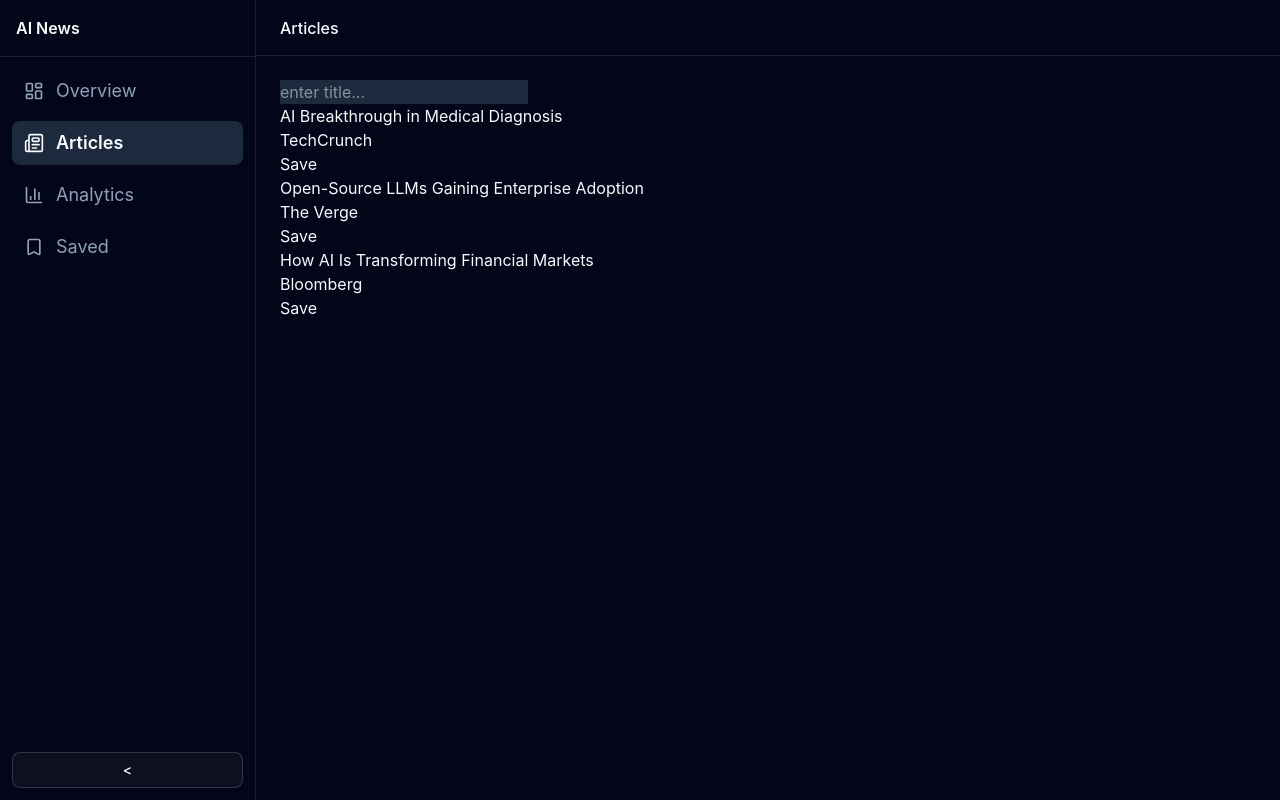
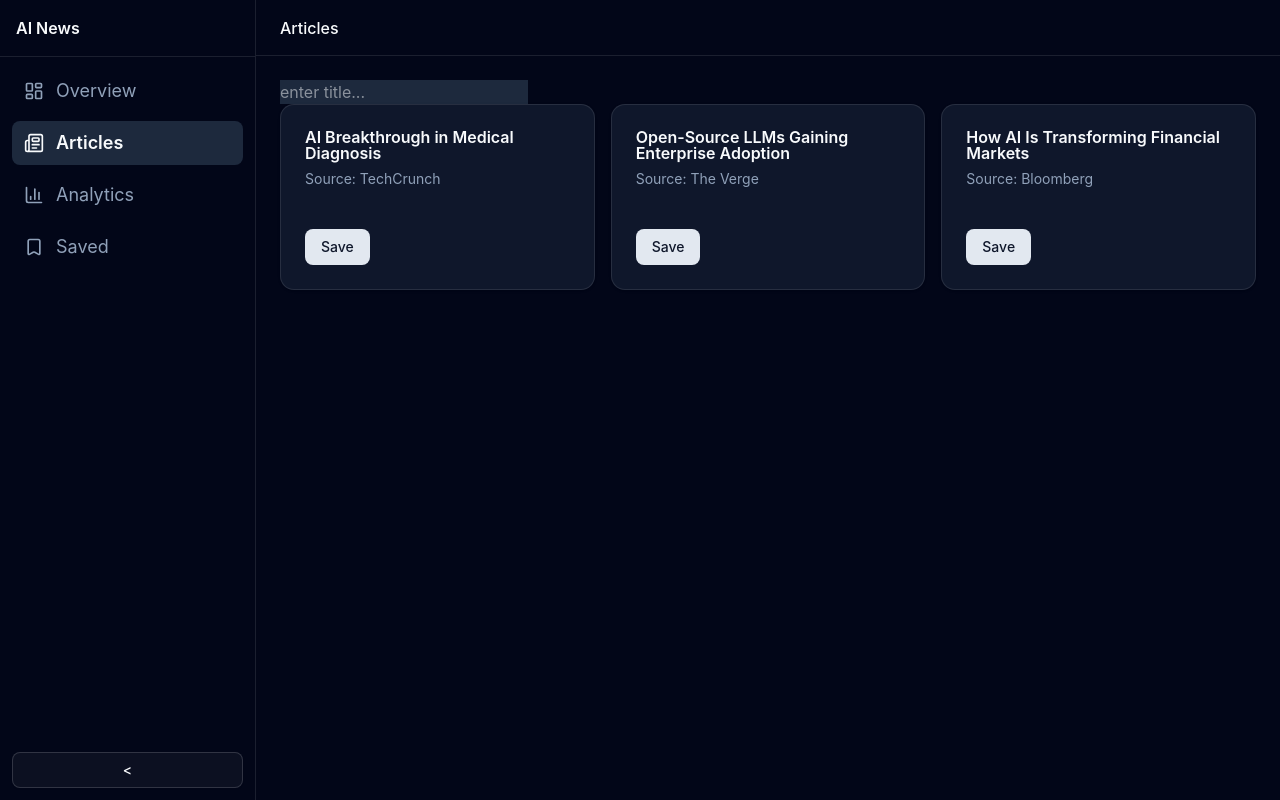
Before and after one commit to Neel37389/ai-news-intelligence-dashboard, a Next.js app: page /dashboard/articles in a window 1280 px wide. Built offline with nearby package versions, Linux system fonts and the light colour scheme.

Commit message:
Styled the articleitems componet and made each article a card

```diff
--- a/src/components/ArticleItem.jsx
+++ b/src/components/ArticleItem.jsx
@@ -1,13 +1,25 @@
+import {
+  Card,
+  CardHeader,
+  CardTitle,
+  CardDescription,
+  CardFooter,
+} from "./ui/card";
+
+import { Button } from "./ui/button";
+
 export const ArticleItem = ({ item, savedIds, toggleSave }) => {
   return (
-    <li>
-      <div>
-        <h1>{item.title}</h1>
-        <p>{item.source}</p>
-      </div>
-      <button onClick={() => toggleSave(item.id)}>
-        {savedIds.includes(item.id) ? "Saved" : "Save"}
-      </button>
-    </li>
+    <Card className="transition hover:shadow-md h-full flex flex-col">
+      <CardHeader>
+        <CardTitle>{item.title}</CardTitle>
+        <CardDescription>{`Source: ${item.source}`}</CardDescription>
+      </CardHeader>
+      <CardFooter className="mt-auto">
+        <Button onClick={() => toggleSave(item.id)}>
+          {savedIds.includes(item.id) ? "Saved" : "Save"}
+        </Button>
+      </CardFooter>
+    </Card>
   );
 };
--- a/src/components/ArticlesClient.jsx
+++ b/src/components/ArticlesClient.jsx
@@ -51,7 +51,7 @@
       {filteredArticles.length === 0 && searchTerm.trim() !== "" ? (
         <p>{`No results for ${searchTerm}`}</p>
       ) : (
-        <ul>
+        <ul className="space-y-4 items-start grid gitd-cols-1 md:grid-cols-2 lg:grid-cols-3 gap-4">
           {filteredArticles.map((item) => {
             return (
               <ArticleItem
--- /dev/null
+++ b/src/components/ui/card.jsx
@@ -0,0 +1,101 @@
+import * as React from "react"
+
+import { cn } from "@/lib/utils"
+
+function Card({
+  className,
+  ...props
+}) {
+  return (
+    <div
+      data-slot="card"
+      className={cn(
+        "flex flex-col gap-6 rounded-xl border bg-card py-6 text-card-foreground shadow-sm",
+        className
+      )}
+      {...props} />
+  );
+}
+
+function CardHeader({
+  className,
+  ...props
+}) {
+  return (
+    <div
+      data-slot="card-header"
+      className={cn(
+        "@container/card-header grid auto-rows-min grid-rows-[auto_auto] items-start gap-2 px-6 has-data-[slot=card-action]:grid-cols-[1fr_auto] [.border-b]:pb-6",
+        className
+      )}
+      {...props} />
+  );
+}
+
+function CardTitle({
+  className,
+  ...props
+}) {
+  return (
+    <div
+      data-slot="card-title"
+      className={cn("leading-none font-semibold", className)}
+      {...props} />
+  );
+}
+
+function CardDescription({
+  className,
+  ...props
+}) {
+  return (
+    <div
+      data-slot="card-description"
+      className={cn("text-sm text-muted-foreground", className)}
+      {...props} />
+  );
+}
+
+function CardAction({
+  className,
+  ...props
+}) {
+  return (
+    <div
+      data-slot="card-action"
+      className={cn(
+        "col-start-2 row-span-2 row-start-1 self-start justify-self-end",
+        className
+      )}
+      {...props} />
+  );
+}
+
+function CardContent({
+  className,
+  ...props
+}) {
+  return (<div data-slot="card-content" className={cn("px-6", className)} {...props} />);
+}
+
+function CardFooter({
+  className,
+  ...props
+}) {
+  return (
+    <div
+      data-slot="card-footer"
+      className={cn("flex items-center px-6 [.border-t]:pt-6", className)}
+      {...props} />
+  );
+}
+
+export {
+  Card,
+  CardHeader,
+  CardFooter,
+  CardTitle,
+  CardAction,
+  CardDescription,
+  CardContent,
+}
```
